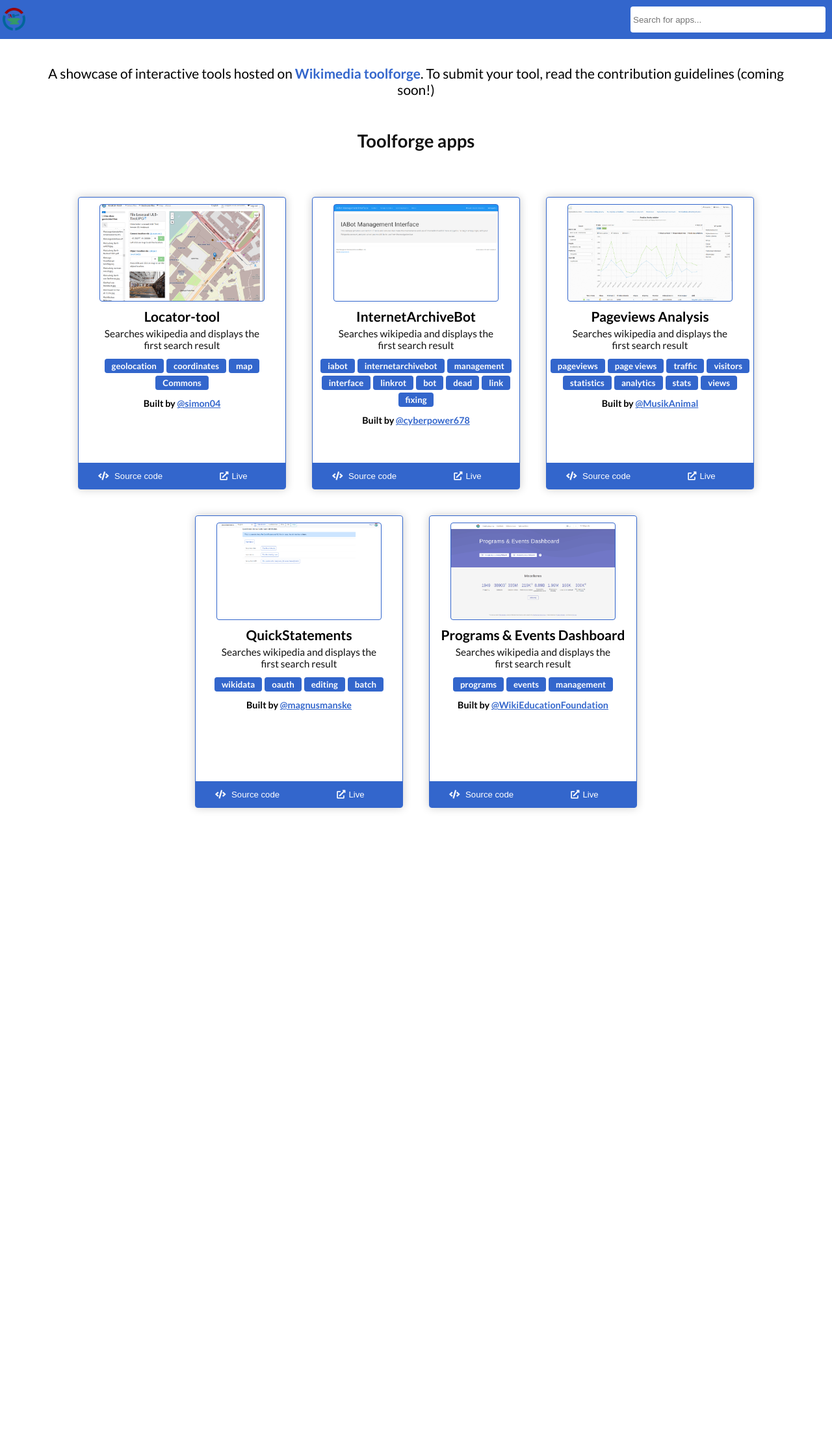
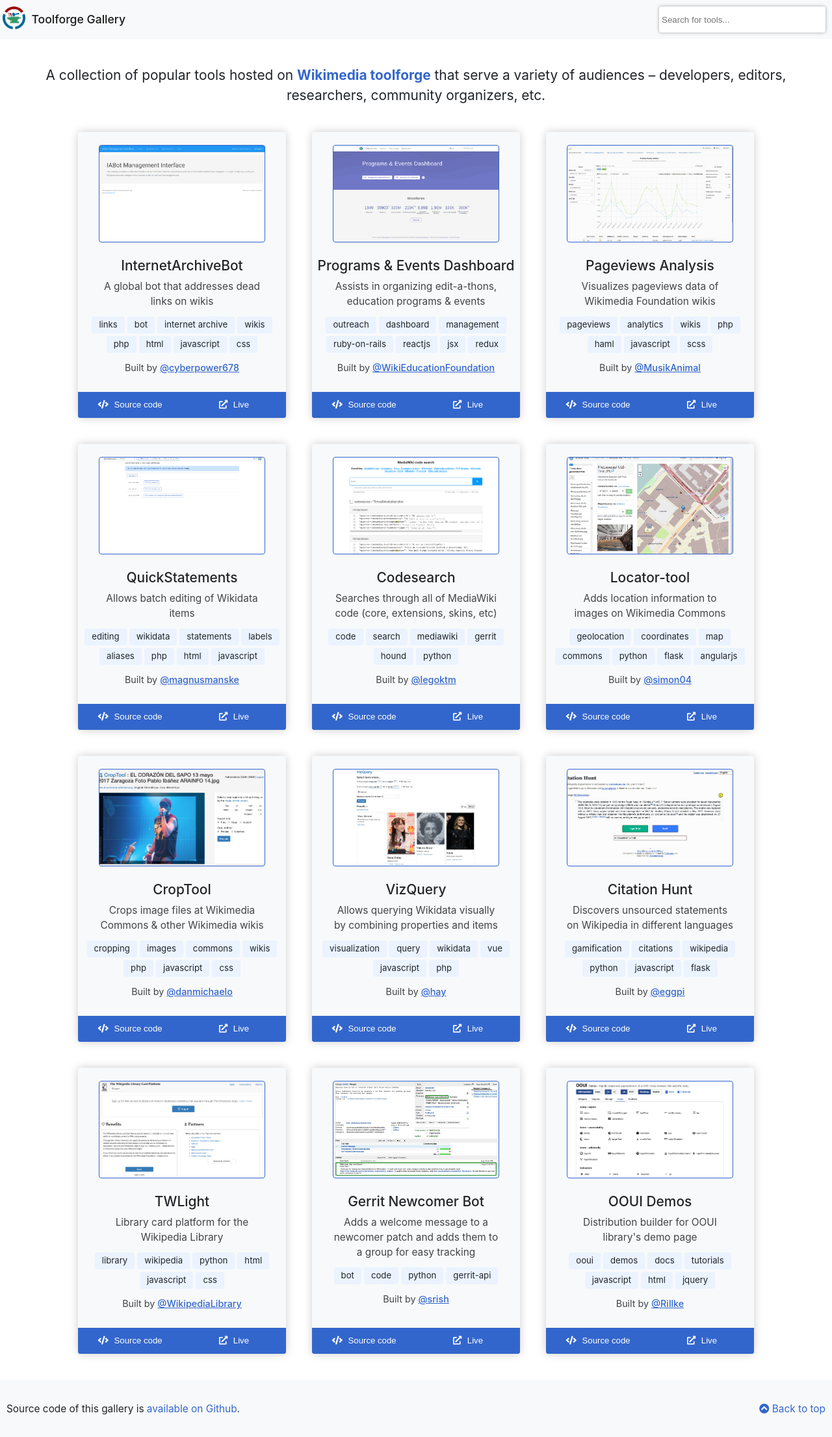
Before and after one commit to n3rsti/tools-gallery, a Flask app: page / in a window 1280 px wide. Shown: the whole page at 65% size. Before the commit the page ends 1248 px from the top, so only its background shows below. Run offline with Flask 2, Linux system fonts and the light colour scheme; some libraries are stand-ins or nearby versions.

Commit message:
some more tools and design tweaks

```diff
--- a/static/app.js
+++ b/static/app.js
@@ -3,8 +3,9 @@
 }
 function searchApps(){
     let list = document.getElementsByClassName('card')
-    let input = document.querySelector('.search__input')
-    let upperInput = input.value.toUpperCase()
+        input = document.querySelector('.search__input')
+        upperInput = input.value.toUpperCase()
+        searchResults = 0
 
 
     for(let i = 0; i < list.length; i++){
@@ -25,18 +26,21 @@
 
         }
         if(listTxt.toUpperCase().indexOf(input.value.toUpperCase()) > -1 || isModule === true){
+            searchResults = searchResults + 1
             list[i].style.display = ""
         }
         else {
             list[i].style.display = "none"
         }
-
-
     }
-    if(upperInput == ""){
-        document.querySelector(".description").style.display = ""
+    if(searchResults == 0){
+        document.querySelector("footer").className = "footer__sticky"
+        document.querySelector(".description").style.display = "none"
+        document.querySelector(".notools").style.display = "block"
     }
     else {
-        document.querySelector(".description").style.display = "none"
+        document.querySelector("footer").className = ""
+        document.querySelector(".description").style.display = ""
+        document.querySelector(".notools").style.display = "none"
     }
 }
--- a/static/style2.css
+++ b/static/style2.css
@@ -8,14 +8,18 @@
     --primary-dark: #25b;
 }
 body {
-    font-family: 'Lato', sans-serif;
+    font-family: -apple-system,BlinkMacSystemFont,"Segoe UI",Roboto,"Helvetica Neue",Arial,sans-serif;
+    font-size: 1rem;
+    font-weight: 400;
+    line-height: 1.5;
+    color: #212529;
 }
 html {
     font-size: 10px;
     scroll-behavior: smooth;
 }
 .navbar {
-    background-color: var(--primary-blue);
+    background-color: #f8f9fa!important;
     width: 100%;
     height: 60px;
     position: fixed;
@@ -33,6 +37,14 @@
     height: 35px;
     cursor: pointer;
     -webkit-tap-highlight-color: none;
+}
+.navbar__header {
+    font-size: 1.6rem;
+    font-weight: 500;
+    padding-left: 0.5rem;
+    line-height: inherit;
+    white-space: nowrap;
+    color: rgba(0,0,0,.9);
 }
 .navbar__hamburger:focus {
     background-color: var(--primary-dark);
@@ -61,18 +73,19 @@
     transform: translateX(0);
 }
 .search__input {
-    width: 50%;
+    width: 20%;
     max-width: 300px;
     height: 40px;
     margin-left: 4px;
     padding: 4px;
     outline: none;
-    border-radius: 4px;
-    border: none;
     position: absolute;
     right: 10px;
     top: 50%;
     transform: translateY(-50%);
+    border-radius: 4px;
+    border: none;
+    box-shadow: 0 0 5px 0px rgba(0,0,0,.35);
 }
 .main {
     width: 100%;
@@ -83,6 +96,13 @@
 }
 .description {
     font-size: 1.9rem;
+    width: 90%;
+    text-align: center;
+}
+.notools {
+    display: none;
+    font-size: 2rem;
+    color: gray;
     width: 90%;
     text-align: center;
 }
@@ -98,13 +118,13 @@
     display: flex;
     flex-wrap: wrap;
     width: 100%;
-    margin-top: 50px;
+    margin-top: 20px;
+    margin-bottom: 20px;
     justify-content: center;
 }
 .card {
     width: 250px;
     height: 400px;
-    border: 1px solid var(--primary-blue);
     border-radius: 4px;
     display: flex;
     flex-direction: column;
@@ -113,6 +133,7 @@
     margin: 15px;
     position: relative;
     box-shadow: 0px 0px 14px 0px rgba(0,0,0,0.20);
+    background: #f8f9fa!important;
 }
 .title {
     text-align: center;
@@ -121,7 +142,7 @@
     font-size: 2.5rem;
 }
 .img__div {
-    margin-top: 10px;
+    margin-top: 20px;
     width: 80%;
     height: 150px;
     border: 1px solid var(--primary-blue);
@@ -131,36 +152,38 @@
 .card__title {
     font-size: 1.9rem;
     text-align: center;
+    margin-top: 10px;
+    font-weight: 500;
 }
 .card__description {
     width: 80%;
     font-size: 1.4rem;
     text-align: center;
-    color: #111;
+    color: #404549;
     margin: 5px;
     margin-bottom: 10px;
 }
-.modules {
+.topics {
     display: flex;
     flex-wrap: wrap;
     justify-content: center;
     align-items: center;
 }
-.module {
-    background: var(--primary-blue);
+.topic {
+    background: #eaf3ff;
     padding: 3px 11px;
     margin: 2px;
-    color: #fff;
-    font-weight: 700;
     font-size: 1.2rem;
     border-radius: 4px;
 }
 .author {
     margin-top: 10px;
     font-size: 1.3rem;
+    color: #404549;
 }
 .author a {
     color: var(--primary-blue);
+    font-weight: 500;
 }
 .card__buttons {
     width: 100%;
@@ -200,12 +223,40 @@
     color: #fff;
     text-decoration: none;
 }
-@media(min-width: 800px){
+footer {
+    background-color: #f8f9fa!important;
+    padding-top: 3rem;
+    padding-bottom: 5rem;
+    font-size: 1.4rem;
+    font-weight: 400;
+    line-height: 1.5;
+    color: #212529;
+}
+.footer__sticky {
+    position: fixed;
+    left: 0;
+    bottom: 0;
+    width: 100%;
+}
+.footer__left {
+    position: absolute;
+    left: 10px;
+}
+.footer__right {
+    position: absolute;
+    right: 10px;
+}
+footer a {
+    text-decoration: none;
+    color: var(--primary-blue);
+}
+@media(min-width: 400px){
     html {
         font-size: 11px;
     }
     .card {
-        width: 300px;
+        width: 350px;
+        height: 450px;
     }
     .card__buttons {
         height: 40px;
@@ -214,7 +265,7 @@
 @media(min-width: 1000px){
     .card {
         width: 320px;
-        height: 450px;
+        height: 440px;
         margin: 20px;
     }
 }
--- a/templates/index.html
+++ b/templates/index.html
@@ -4,52 +4,53 @@
     <meta charset="UTF-8">
     <meta name="viewport" content="width=device-width, initial-scale=1.0">
     <meta http-equiv="X-UA-Compatible" content="ie=edge">
-    <link rel="icon" type="image" href="{{ url_for('static', filename='logo3.png') }}">
+    <link rel="icon" type="image" href="https://tools-static.wmflabs.org/toolforge/favicons/favicon.ico">
     <link rel="stylesheet" href="{{ url_for('static', filename='style2.css') }}">
     <script src="{{ url_for('static', filename='app.js') }}"></script>
     <link rel="stylesheet" href="https://use.fontawesome.com/releases/v5.8.2/css/all.css"
   integrity="sha384-oS3vJWv+0UjzBfQzYUhtDYW+Pj2yciDJxpsK1OYPAYjqT085Qq/1cq5FLXAZQ7Ay" crossorigin="anonymous">
     <link href="https://fonts.googleapis.com/css?family=Lato:400,700&display=swap" rel="stylesheet">
-    <title>Wikimedia Toolforge</title>
+    <title>Toolforge Gallery</title>
 </head>
 <body>
     <header class="navbar">
         <a href="#" class="navbar__link">
             <img src="{{ url_for('static', filename="logo3.png") }}" alt="" class="navbar__img">
         </a>
-        <input type="search" name="search" class="search__input" id="" placeholder="Search for apps..." autocomplete="off" onfocus="this.placeholder = ''" onblur="this.placeholder = 'Search for apps...'">
-
-
+        <a href="#" class="navbar__link"></a>
+            <span class="navbar__header">Toolforge Gallery</span>
+        </a>
+        <input type="search" name="search" class="search__input" id="" placeholder="Search for tools..." autocomplete="off" onfocus="this.placeholder = ''" onblur="this.placeholder = 'Search for tools...'">
     </header>
     <nav class="side__nav">
 
     </nav>
     <main class="main">
-        <p class="description">A showcase of interactive tools hosted on <a href="http://tools.wmflabs.org" class="description__link">Wikimedia toolforge</a>. To submit your tool, read the contribution guidelines (coming soon!) </p>
-        <h1 class="title">Toolforge apps</h1>
+        <p class="description">A collection of popular tools hosted on <a href="http://tools.wmflabs.org" target="_blank" class="description__link">Wikimedia toolforge</a> that serve a variety of audiences – developers, editors, researchers, community organizers, etc.</p>
+        <p class="notools">There are no tools to show :(</p>
         <section class="main__cards">
             {% for app in apps %}
             <div class="card">
                 <div class="img__div" style="background: url(/tool-gallery/{{ app.thumbnail }}) no-repeat center; background-size: cover;"></div>
-                <h2 class="card__title">{{ app.title }}</h2>
-                <p class="card__description">Searches wikipedia and displays the first search result
+                <h4 class="card__title">{{ app.title }}</h4>
+                <p class="card__description">{{ app.description }}
                  <br>
                 </p>
-                <div class="modules">
-                    {% for module in app.modules %}
-                    <span class="module">{{ module }}</span>
+                <div class="topics">
+                    {% for topic in app.topics %}
+                    <span class="topic">{{ topic }}</span>
                     {% endfor %}
                 </div>
                 {% if 'bitbucket' in app.source %}
-                <h3 class="author">Built by <a href="//bitbucket.org/{{ app.owner }}">@{{ app.owner }}</a></h3>
+                <p class="author">Built by <a href="//bitbucket.org/{{ app.owner }}">@{{ app.owner }}</a></p>
                 {% elif 'gitlab' in app.source %}
-                <h3 class="author">Built by <a href="//gitlab.com/{{ app.owner }}">@{{ app.owner }}</a></h3>
+                <p class="author">Built by <a href="//gitlab.com/{{ app.owner }}">@{{ app.owner }}</a></p>
                 {% else %}
-                <h3 class="author">Built by <a href="//github.com/{{ app.owner }}">@{{ app.owner }}</a></h3>
+                <p class="author">Built by <a href="//github.com/{{ app.owner }}">@{{ app.owner }}</a></p>
                 {% endif %}
                 <div class="card__buttons">
-                    <button class="button__link"><a href="{{ app.source }}"><i class="fas fa-code"></i> Source code</a></button>
-                    <button class="button__link"><a href="{{ app.url }}"><i class="fas fa-external-link-alt"></i>Live</a></button>
+                    <button class="button__link"><a href="{{ app.source }}" target="_blank"><i class="fas fa-code"></i>  Source code</a></button>
+                    <button class="button__link"><a href="{{ app.url }}" target="_blank"><i class="fas fa-external-link-alt"></i> Live</a></button>
                 </div>
             </div>
             {% endfor %}
@@ -57,6 +58,10 @@
 
         </section>
     </main>
-    <footer class="footer"></footer>
+    <footer>
+          <p class="footer__right"><a href="#"><i class="fas fa-chevron-circle-up"></i> Back to top</a>
+          </p><p class="footer__left">Source code of this gallery is <a href="https://github.com/n3rsti/toolforge-gallery" target="_blank">available on Github</a>.
+        </p>
+    </footer>
 </body>
 </html>
```
Also changed, not shown: tools.json (+85 -22 lines), static/citationhunt.png (added), static/codesearch.png (added), static/croptool.png (added), static/gerritnewcomerbot.png (added), static/librarycard.png (added), static/noa.png (added), static/oouidemos.png (added), static/vizquery.png (added).
